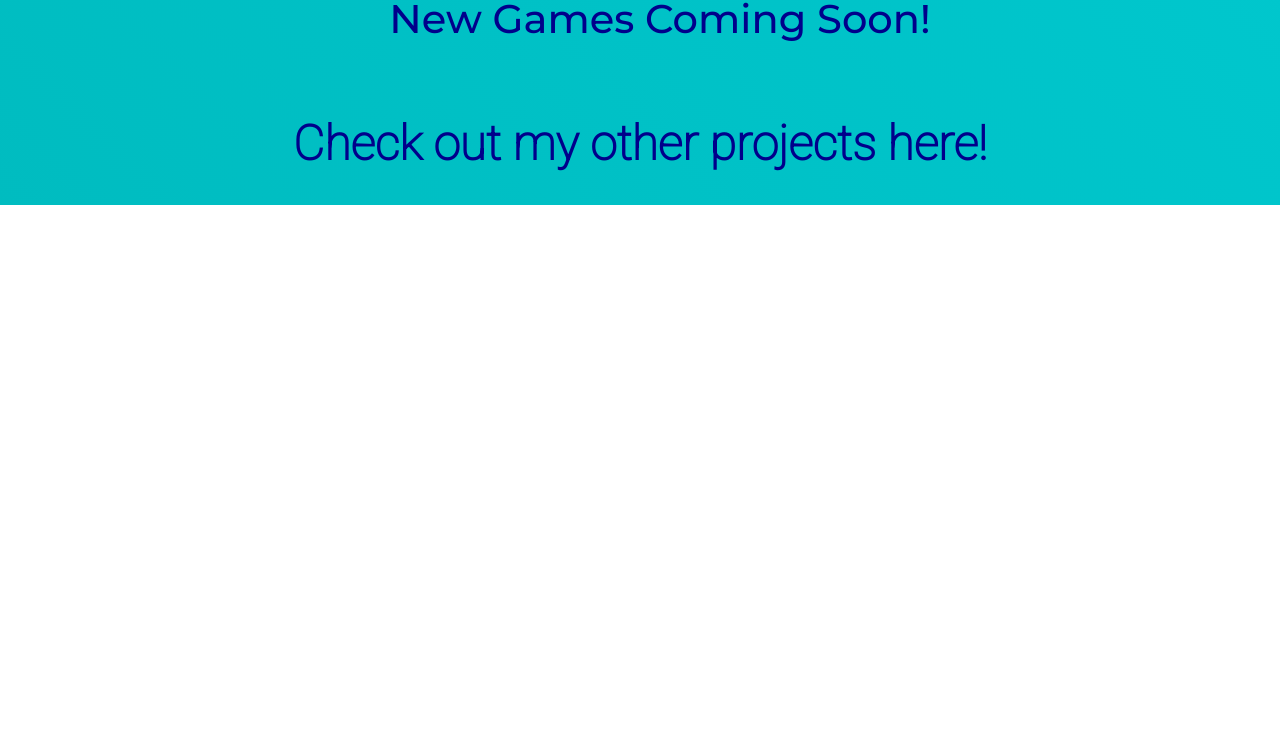
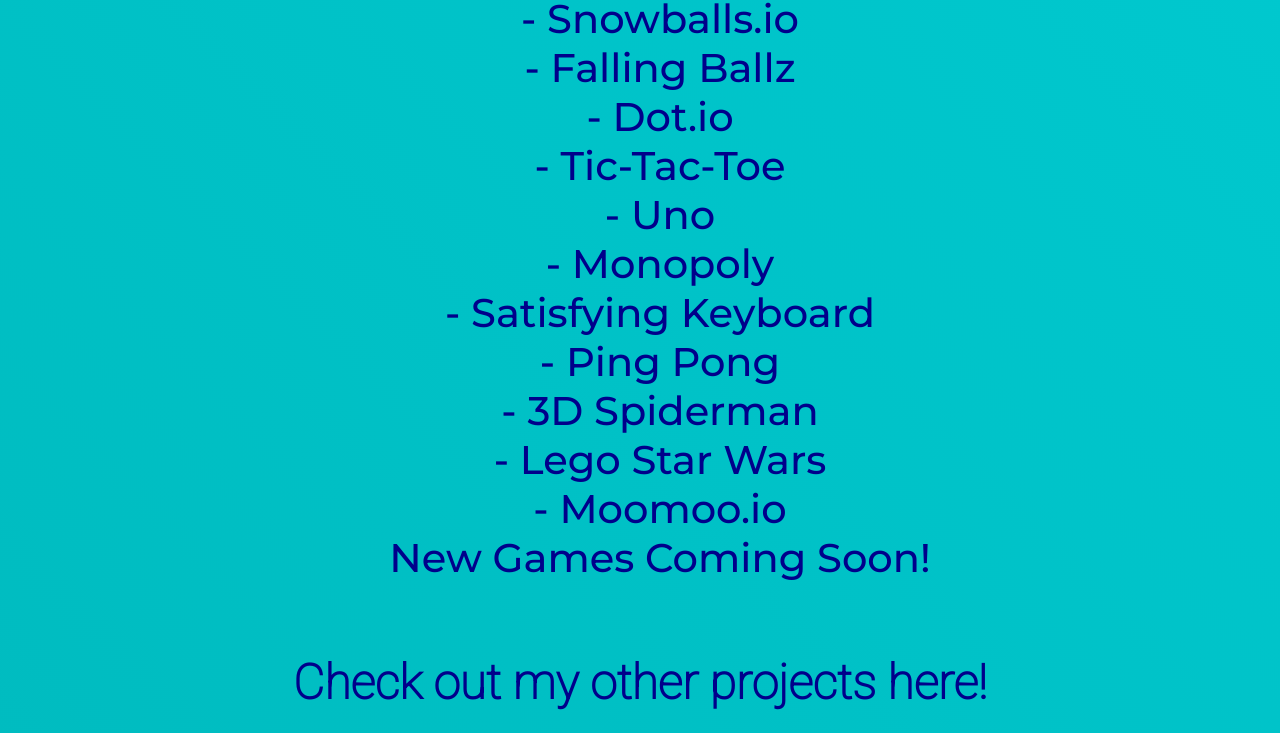
Before and after one commit to meta-legend/My-Personal-Website, a plain HTML site: page KhanGameList/index.html in a window 1280 px wide. Shown: the part 737-1470 px from the top of the page. Before the commit the page ends 942 px from the top, so only its background shows below. Drawn offline with Linux system fonts and the light colour scheme.

Commit message:
Updated Khan UBGS Game List with more games

```diff
--- a/KhanGameList/index.html
+++ b/KhanGameList/index.html
@@ -22,6 +22,17 @@
                 <li><a href="https://www.khanacademy.org/computer-programming/present-dash/4578069860794368?editor=no" target="_blank">- Presents Dash (vChristmas GD)</a></li>
                 <li><a href="https://www.khanacademy.org/computer-programming/space-wars/4749042912280576?editor=no" target="_blank">- Space Wars</a></li>
                 <li><a href="https://www.khanacademy.org/computer-programming/avawars/6720649461448704?editor=no" target="_blank">- Ava Wars</a></li>
+                <li><a href="https://www.khanacademy.org/computer-programming/snowballsio-battle-royale-2d/5894021490098176?editor=no" target="_blank">- Snowballs.io</a></li>
+                <li><a href="https://www.khanacademy.org/computer-programming/falling-ballz/5991378664652800?editor=no" target="_blank">- Falling Ballz</a></li>
+                <li><a href="https://www.khanacademy.org/computer-programming/dotio/5075074579120128?editor=no" target="_blank">- Dot.io</a></li>
+                <li><a href="https://www.khanacademy.org/computer-programming/tic-tac-toe-ai-2-player/5033735795818496?editor=no" target="_blank">- Tic-Tac-Toe</a></li>
+                <li><a href="https://www.khanacademy.org/computer-programming/spin-off-of-uno/6695397575671808?editor=no" target="_blank">- Uno</a></li>
+                <li><a href="https://www.khanacademy.org/computer-programming/monopoly-the-fast-dealing-property-trading-game/5123491339747328?editor=no" target="_blank">- Monopoly</a></li>
+                <li><a href="https://www.khanacademy.org/computer-programming/requested-by-stalkerz-with-more-and-more/5554501441339392?editor=no" target="_blank">- Satisfying Keyboard</a></li>
+                <li><a href="https://studio.code.org/projects/gamelab/72sIjQlY3WCkP8vctBQRF6eBxFcRhPVQOnjFMxWB8Zk?editor=no" target="_blank">- Ping Pong</a></li>
+                <li><a href="https://www.khanacademy.org/computer-programming/3d-spiderman-game-final-update/5015617567408128?editor=no" target="_blank">- 3D Spiderman</a></li>
+                <li><a href="https://www.khanacademy.org/computer-programming/lego-star-wars-coc-edition/5027089288839168?editor=no" target="_blank">- Lego Star Wars</a></li>
+                <li><a href="https://www.khanacademy.org/computer-programming/moomooio/5487723830788096?editor=no" target="_blank">- Moomoo.io</a></li>
                 <li>New Games Coming Soon!</li>
             </ul>
         </div>
```
